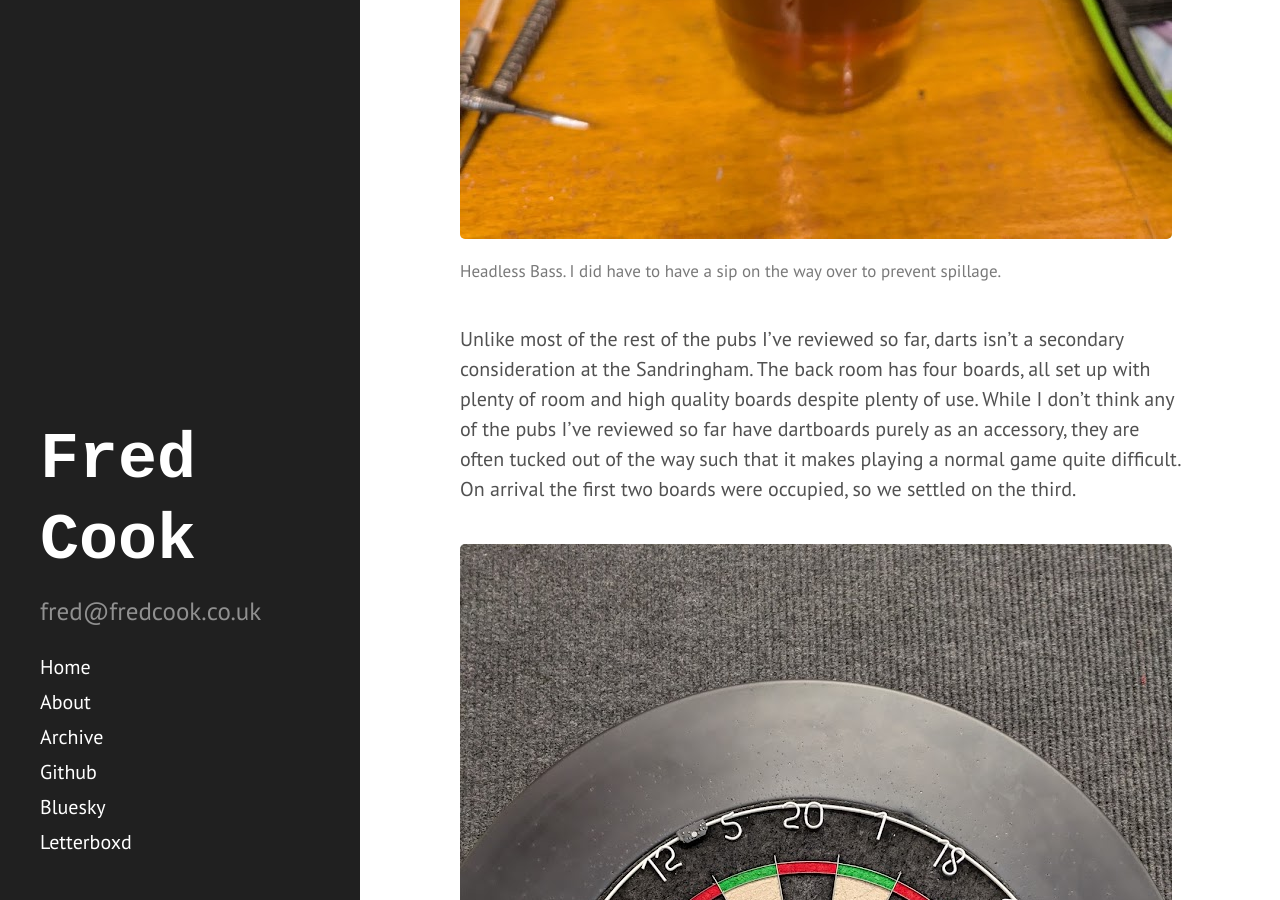
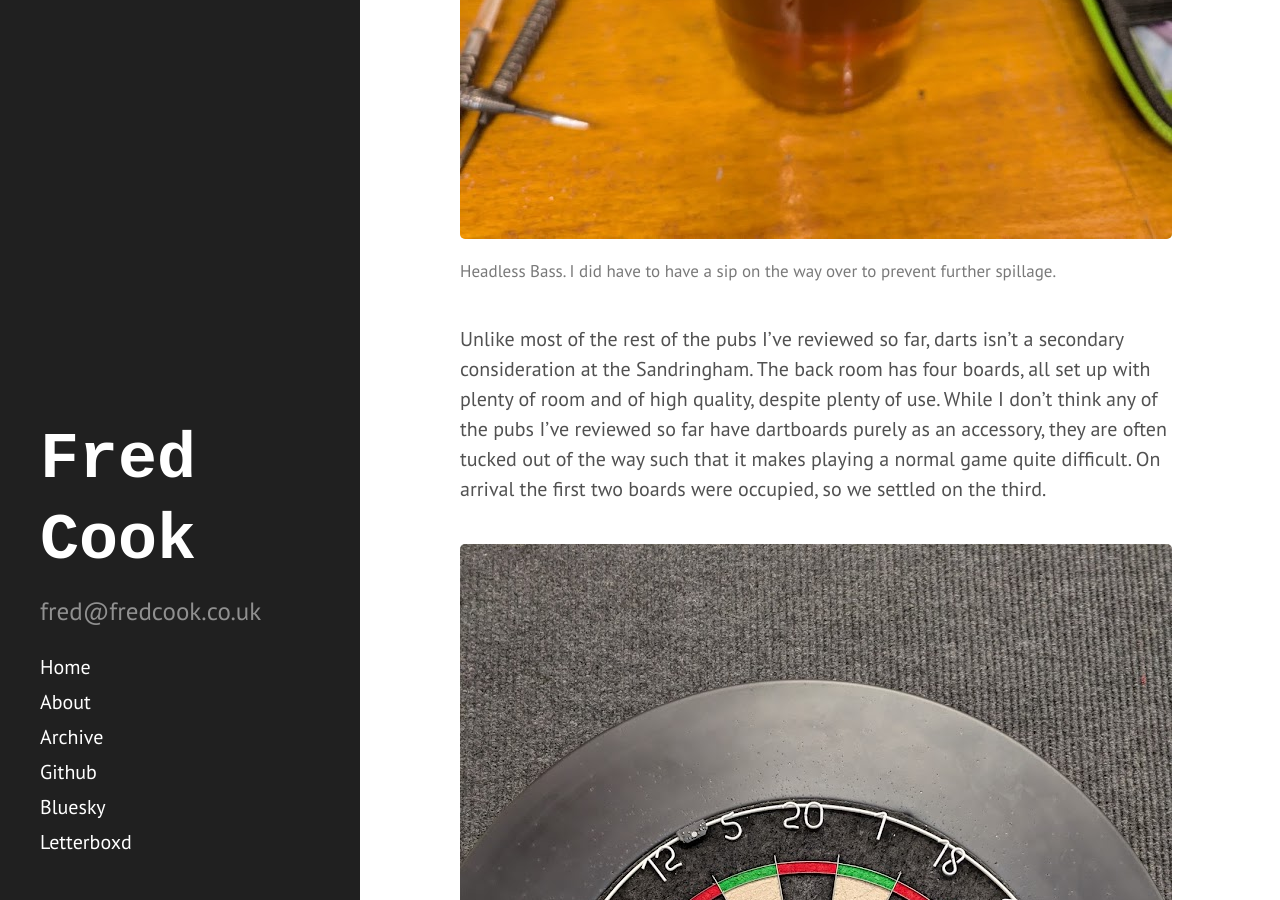
Before and after one commit to fred-cook/website, a Jekyll site: the page built from _posts/2026-04-04-The-Sandringham.md, in a window 1280 px wide and 900 px high, scrolled down 2636 px. Built offline with Jekyll 4.4.1, drawn with Linux system fonts in a browser that asks for light colours.

Commit message:
phrasing chagnes

```diff
--- a/_posts/2026-04-04-The-Sandringham.md
+++ b/_posts/2026-04-04-The-Sandringham.md
@@ -22,10 +22,10 @@ Bass is served in [Bristol style](https://boakandbailey.com/2019/01/bristol-wher
 {% include figure.html
 src="/images/sandringham/bass.jpg"
 alt="Most of a pint of Bass, shot from a high angle to show the lack of foam/head"
-caption="Headless Bass. I did have to have a sip on the way over to prevent spillage."
+caption="Headless Bass. I did have to have a sip on the way over to prevent further spillage."
 %}
 
-Unlike most of the rest of the pubs I’ve reviewed so far, darts isn’t a secondary consideration at the Sandringham. The back room has four boards, all set up with plenty of room and high quality boards despite plenty of use. While I don’t think any of the pubs I’ve reviewed so far have dartboards purely as an accessory, they are often tucked out of the way such that it makes playing a normal game quite difficult. On arrival the first two boards were occupied, so we settled on the third.
+Unlike most of the rest of the pubs I’ve reviewed so far, darts isn’t a secondary consideration at the Sandringham. The back room has four boards, all set up with plenty of room and of high quality, despite plenty of use. While I don’t think any of the pubs I’ve reviewed so far have dartboards purely as an accessory, they are often tucked out of the way such that it makes playing a normal game quite difficult. On arrival the first two boards were occupied, so we settled on the third.
 
 {% include figure.html
 src="/images/sandringham/board.jpg"
```
